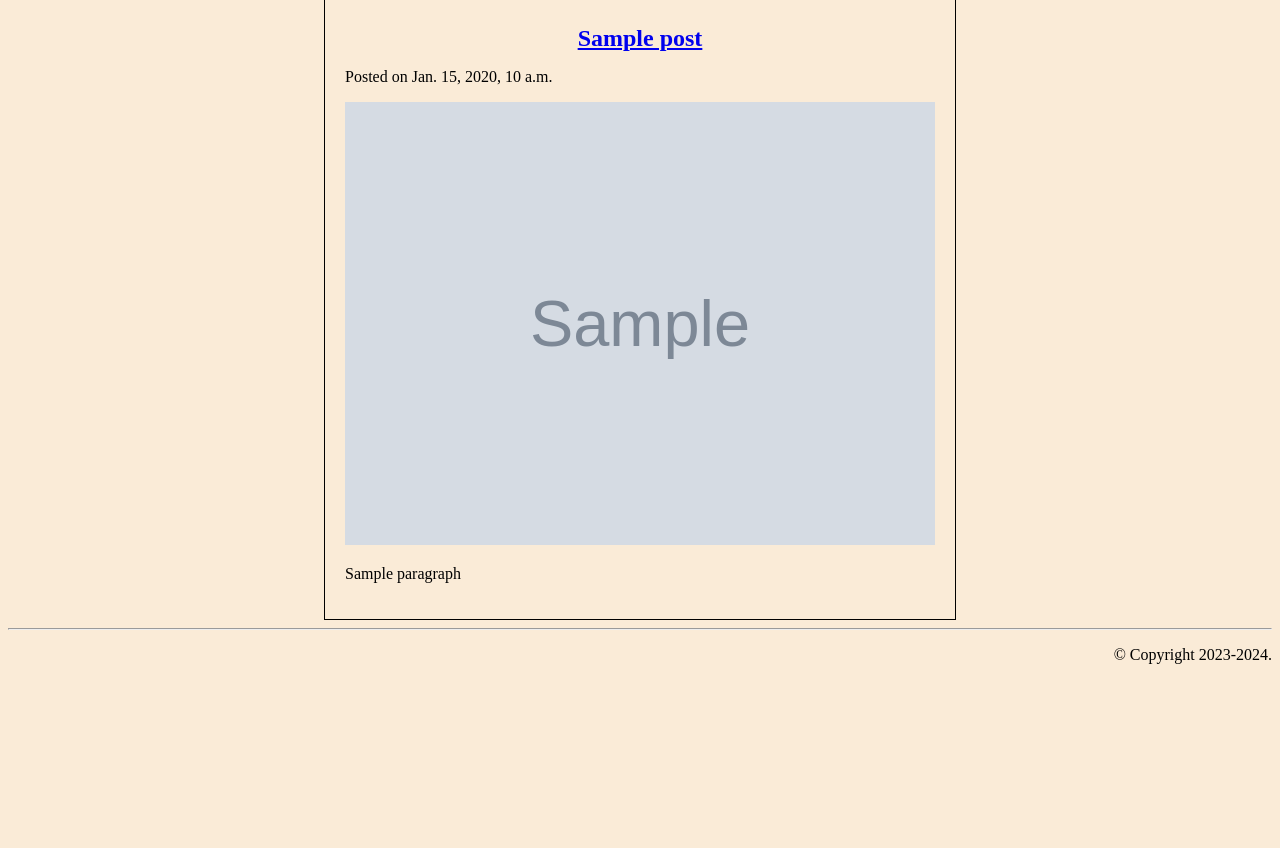
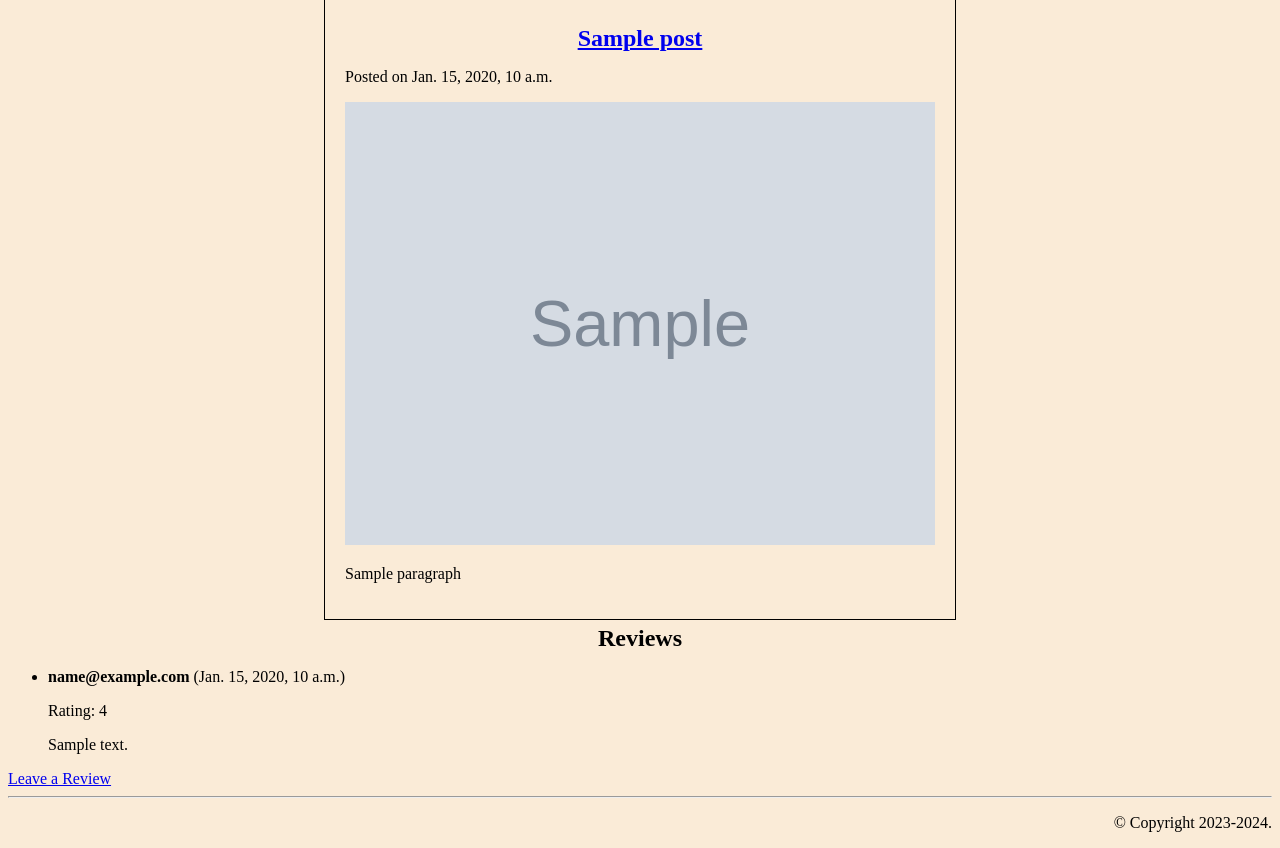
Before and after one commit to yegekucuk/blog-django, a Django app: template myapp/templates/html/posts.html in a window 1280 px wide. Shown: the part 104-952 px from the top of the page. Before the commit the page ends 768 px from the top, so only its background shows below. Run offline with Django 3.2, Linux system fonts and the light colour scheme; the template is opened without the code that fills it: most values are stand-ins (such as "Sample title", 1, 10 or a date in 2020); grey boxes marked "Sample" are stand-in pictures.

Commit message:
Added Reviews
Users can now leave reviews on Posts page

```diff
--- a/myapp/models.py
+++ b/myapp/models.py
@@ -6,3 +6,9 @@ class Post(models.Model):
     post_date = models.DateField()
     image = models.ImageField(upload_to='static/img_uploaded/')
     paragraph = models.TextField(max_length=500)
+
+class Review(models.Model):
+    email = models.EmailField()
+    rating = models.IntegerField(choices=[(i, i) for i in range(1, 6)])
+    comment = models.TextField()
+    date = models.DateTimeField(auto_now_add=True)
--- a/myapp/templates/html/posts.html
+++ b/myapp/templates/html/posts.html
@@ -47,7 +47,17 @@
                 </article>
             {% endfor %}
             </div>
-
+            <h2>Reviews</h2>
+            <ul>
+            {% for review in reviews %}
+            <li>
+            <p><strong>{{ review.email }}</strong> ({{ review.date }})</p>
+            <p>Rating: {{ review.rating }}</p>
+            <p>{{ review.comment }}</p>
+            </li>
+            {% endfor %}
+            </ul>
+            <a href="{% url 'submit_review' %}">Leave a Review</a>
         </section>
         {% endblock %}
         <footer>
--- a/myapp/urls.py
+++ b/myapp/urls.py
@@ -8,5 +8,6 @@ urlpatterns = [
     path('contact/', views.contact, name='contact'),
     path('gallery/', views.gallery, name='gallery'),
     path('posts/', views.posts, name='posts'),
-    path('post/<int:post_id>/', views.post_detail, name='post_detail')
+    path('post/<int:post_id>/', views.post_detail, name='post_detail'),
+    path('submit-review/', views.submit_review, name='submit_review')
 ]
```
Also changed, not shown: myapp/forms.py (added, +7 -0 lines), myapp/templates/html/submit_review.html (added, +18 -0 lines), myapp/views.py (+14 -2 lines), myapp/migrations/0003_review.py (added).
